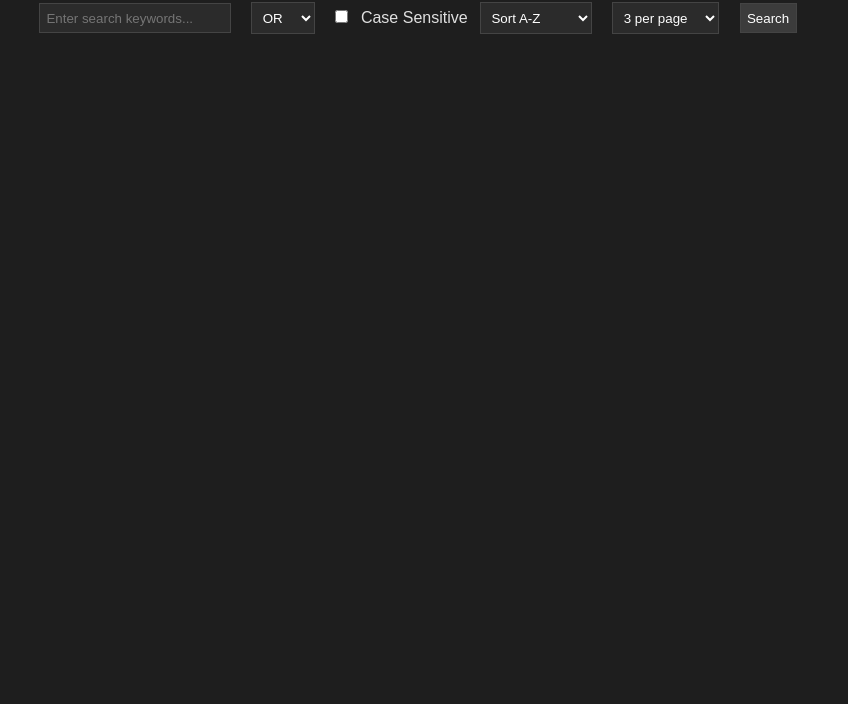
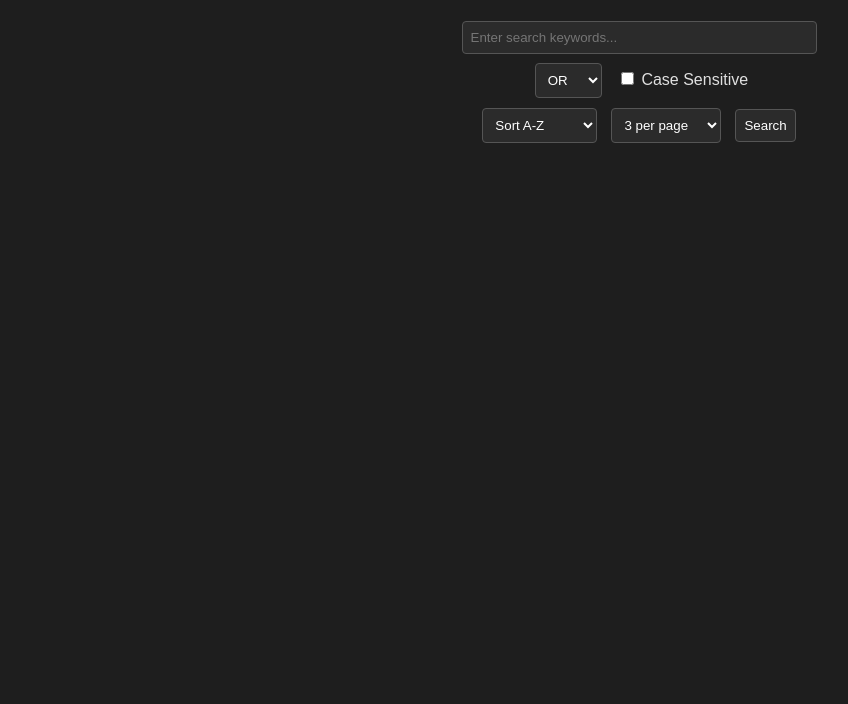
Before and after one commit to ErikaBarron/Practice, a plain HTML site: page index.html in a window 1280 px wide. Shown: the part 96-800 px from the top of the page, without its empty margins (1-849 px from the left). Drawn offline with Linux system fonts and the light colour scheme.

Commit message:
Update index.html

```diff
--- a/index.html
+++ b/index.html
@@ -7,50 +7,69 @@
     body {
       font-family: Arial, sans-serif;
       margin: 2rem;
-      background-color: #1e1e1e;  /* dark gray background */
-      color: #e0e0e0;              /* light gray text */
+      background-color: #1e1e1e;
+      color: #e0e0e0;
+      display: flex;
+      flex-direction: column;
+      align-items: center;
     }
-    input, select, button {
-      margin: 0.5rem;
-      padding: 0.4rem;
+
+    .search-section {
+      text-align: center;
+      margin-bottom: 1.5rem;
+    }
+
+    input[type="text"], select, button {
+      padding: 0.5rem;
+      margin: 0.3rem;
       background-color: #2b2b2b;
-      color: #ffffff;
-      border: 1px solid #444;
+      color: #fff;
+      border: 1px solid #555;
+      border-radius: 4px;
     }
-    input:focus, select:focus, button:hover {
-      outline: none;
-      border-color: #888;
+
+    input[type="checkbox"] {
+      margin-left: 10px;
     }
+
+    button:hover {
+      background-color: #3c3c3c;
+    }
+
     a {
       color: #4db8ff;
       text-decoration: none;
     }
+
     a:hover {
       text-decoration: underline;
     }
+
     ul {
       list-style: none;
       padding: 0;
     }
+
     li {
       margin: 0.5rem 0;
     }
-    .controls {
-      margin-bottom: 1.5rem;
-    }
-    button {
-      cursor: pointer;
-      background-color: #3c3c3c;
+
+    #pagination button {
+      margin: 2px;
+      background-color: #333;
+      border: 1px solid #444;
     }
   </style>
 </head>
 <body>
+
   <h1>Cyberminer Search</h1>
 
-  <div class="controls">
-    <input type="text" id="query" placeholder="Enter search keywords..." list="suggestions" />
+  <div class="search-section">
+    <input type="text" id="query" placeholder="Enter search keywords..." list="suggestions" size="40"/>
     <datalist id="suggestions"></datalist>
 
+    <br/>
     <select id="mode">
       <option value="or">OR</option>
       <option value="and">AND</option>
@@ -59,6 +78,7 @@
 
     <label><input type="checkbox" id="case" /> Case Sensitive</label>
 
+    <br/>
     <select id="sort">
       <option value="az">Sort A-Z</option>
       <option value="clicks">Most Clicked</option>
```
